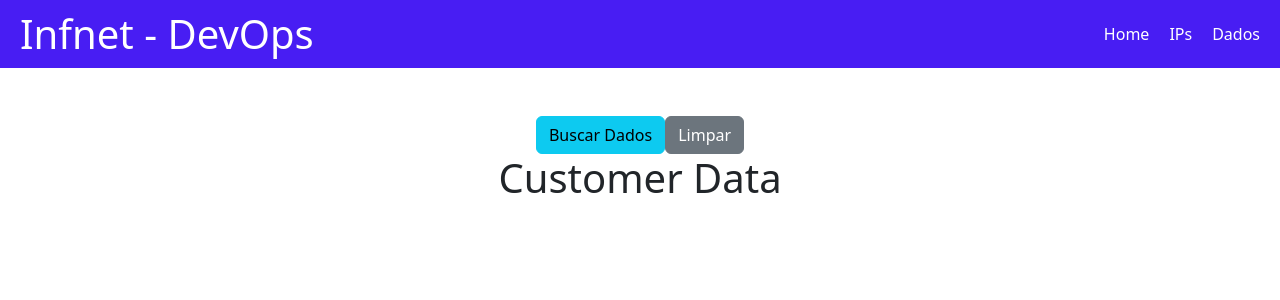
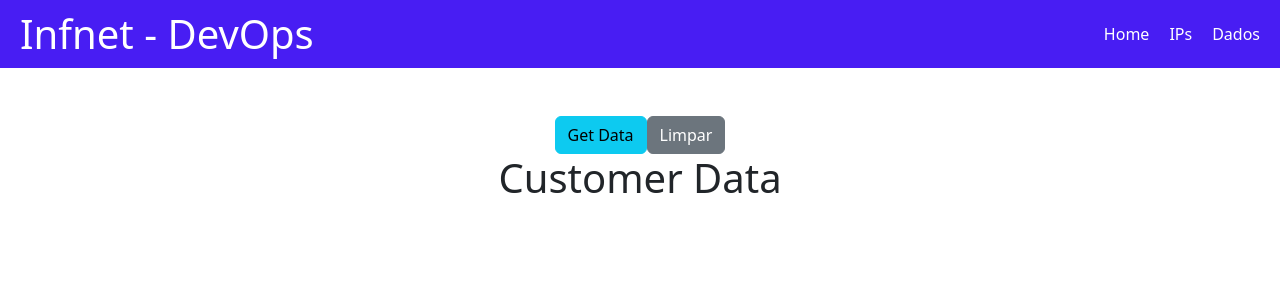
Before and after one commit to OscarLOliveira/front-react-devops, a React (Vite) app: page /dados in a window 1280 px wide. Shown: the top 300 px of the page. Built offline with nearby package versions, Linux system fonts and the light colour scheme.

Commit message:
alteração de texto para teste Jenkins

```diff
--- a/src/components/Dados.jsx
+++ b/src/components/Dados.jsx
@@ -25,7 +25,7 @@ function Dados() {
           <div className="jumbotron jumbotron-fluid">
               <div className="container">
 
-                  <button type="button" className="btn btn-info mt-5" onClick={getAllCustomer}>Buscar Dados</button>
+                  <button type="button" className="btn btn-info mt-5" onClick={getAllCustomer}>Get Data</button>
                   <button type="button" className="btn btn-secondary mt-5" onClick={clearData}>Limpar</button>
               </div>
           </div>
```
